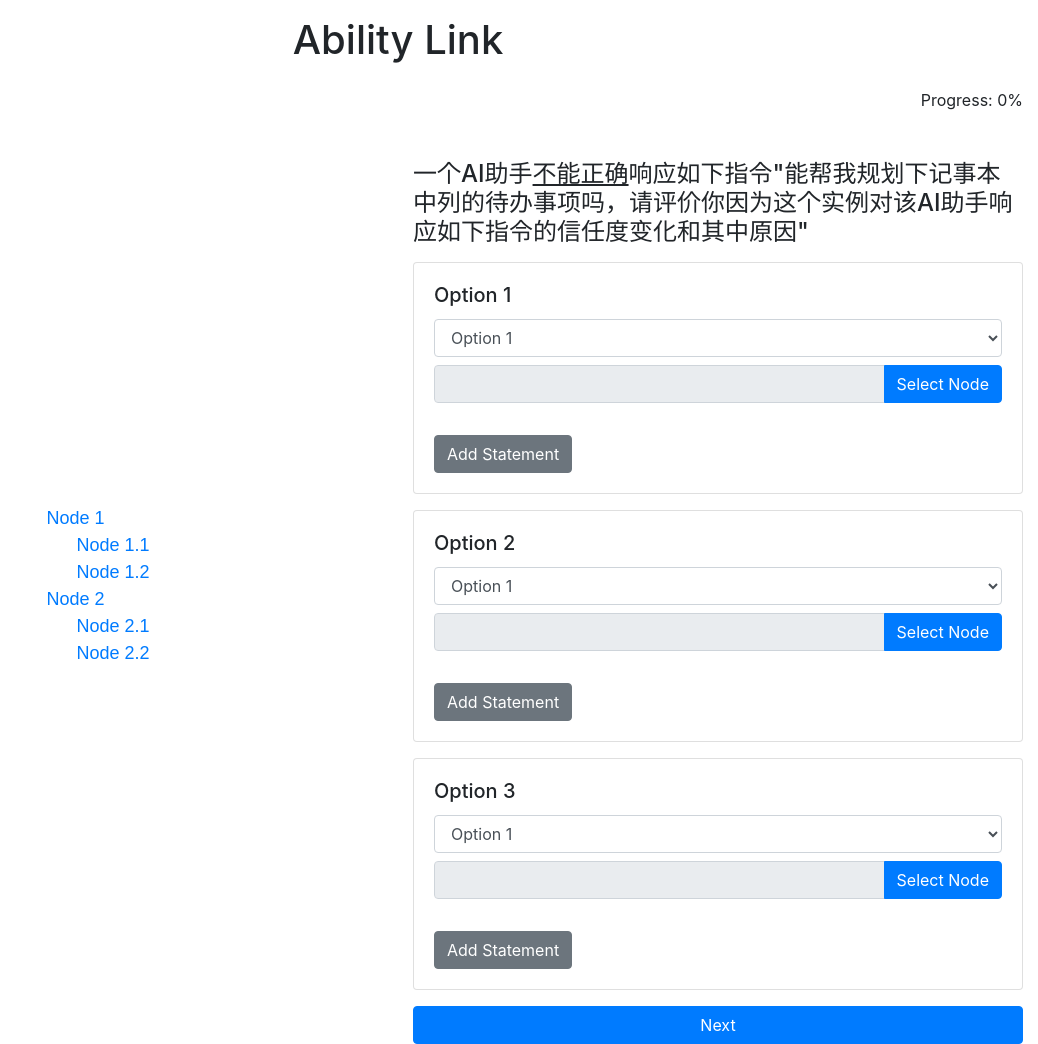
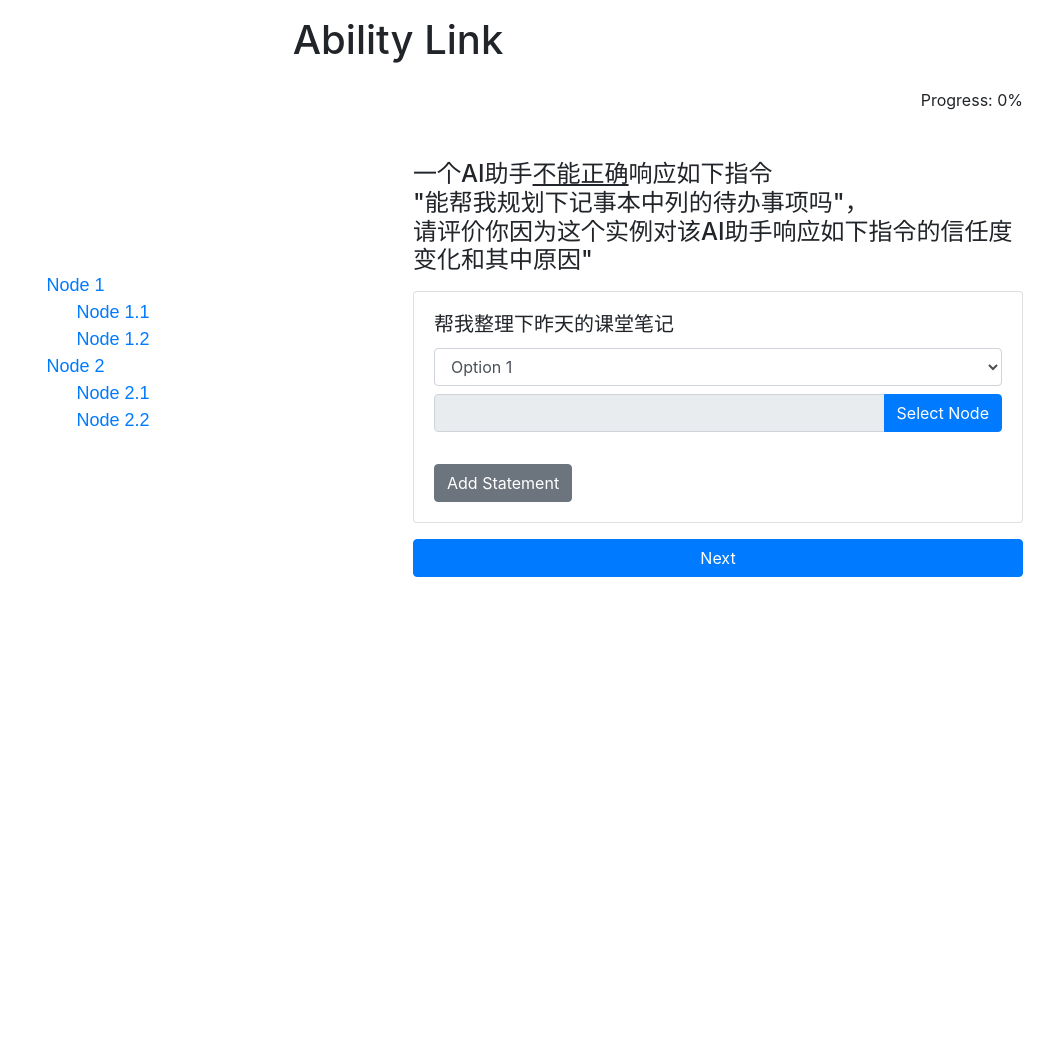
Before and after one commit to yh-zhu18thu/Inception-Annotation, a Flask app: page /index in a window 1280 px wide. Shown: the whole page, without its empty margins (242-1280 px from the left). After the commit the page ends 577 px from the top, so only its background shows below. Run offline with Flask 3, Linux system fonts and the light colour scheme; the visitor is signed in with stand-in values (Sample User, id 1); some libraries are stand-ins or nearby versions.

Commit message:
single question version

```diff
--- a/templates/index.html
+++ b/templates/index.html
@@ -7,6 +7,8 @@
 
     <!-- Bootstrap CSS -->
     <link href="https://stackpath.bootstrapcdn.com/bootstrap/4.3.1/css/bootstrap.min.css" rel="stylesheet">
+    <link rel="stylesheet" href="https://use.fontawesome.com/releases/v5.8.1/css/all.css">
+
 
     <!-- Custom CSS for hierarchy -->
     <style>
@@ -102,13 +104,12 @@
                 <!-- Options -->
                 <!-- ... -->
                 <!-- Options -->
-                {% for i in range(3) %}
                 <div class="card mb-3">
                     <div class="card-body">
-                        <h5 class="card-title">Option {{i+1}}</h5>
+                        <h5 class="card-title" id="instance">Option</h5>
                         <!-- a horizontal single selection section with 7 options-->
                         <!-- Statements -->
-                        <div class="statements" id="statements-{{i+1}}">
+                        <div class="statements" id="statements">
                             <!-- Initial statement -->
                             <div class="form-group">
                                 <!-- Option selection -->
@@ -128,10 +129,9 @@
                             </div>
                         </div>
                         <!-- Add Statement Button -->
-                        <button type="button" class="btn btn-secondary add-statement mt-3" data-statements="statements-{{i+1}}">Add Statement</button>
+                        <button type="button" class="btn btn-secondary add-statement mt-3" data-statements="statements">Add Statement</button>
                     </div>
                 </div>
-                {% endfor %}
                 <!-- ... -->
 
                 <!-- Next Button -->
@@ -199,10 +199,11 @@
             } else {
                 var feasibility_text = "不能正确"
             }
-            var example_text = `一个AI助手<u>${feasibility_text}</u>响应如下指令\"${data.example_instance}\，请评价你因为这个实例对该AI助手响应如下指令的信任度变化和其中原因"`
+            var example_text = `一个AI助手<u>${feasibility_text}</u>响应如下指令<br/>\"${data.example_instance}\"，<br/>请评价你因为这个实例对该AI助手响应如下指令的信任度变化和其中原因"`
             $('#question-text').html(example_text)
-            var option1_instance_text = ``
-
+            // update the remaining 3 command instances to corrsponding parts
+            var instance1_text = data.instance1
+            $('#instance').html(instance1_text)
         }
 
         // Add statement button click
```
